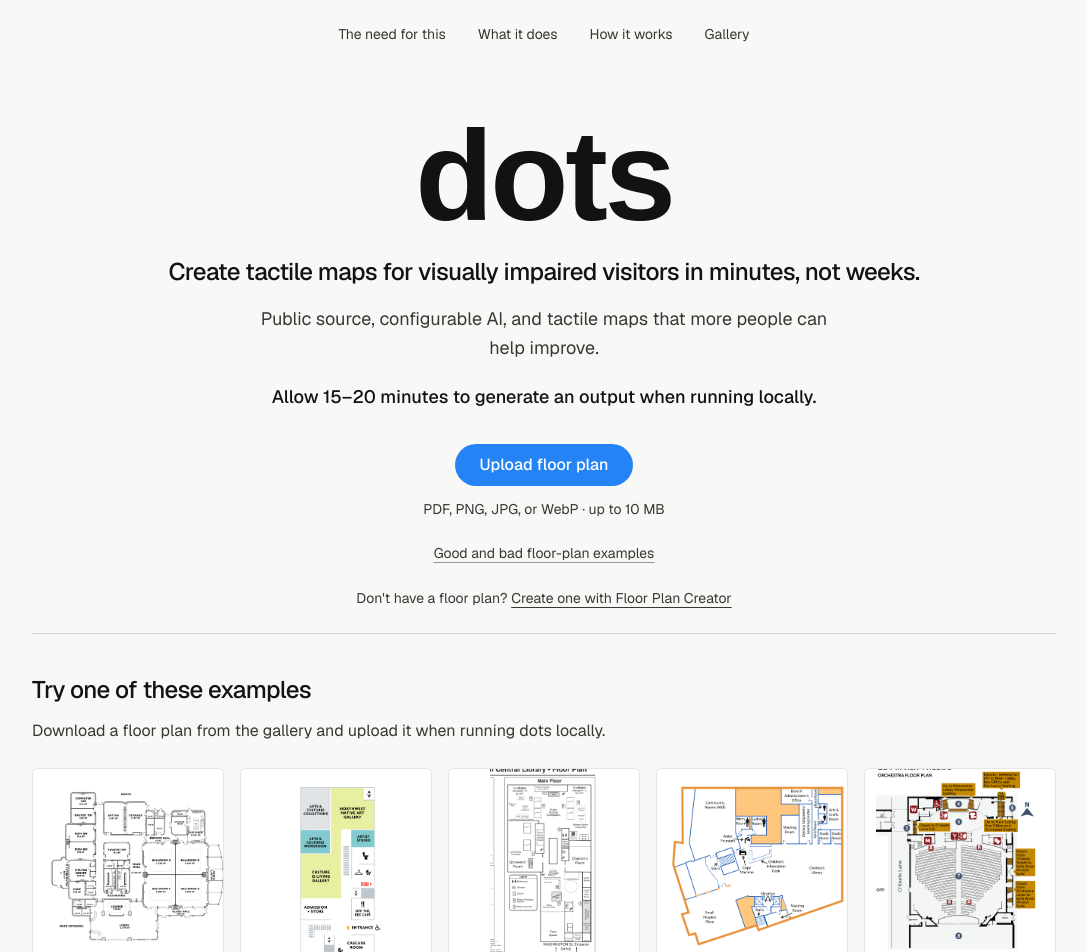
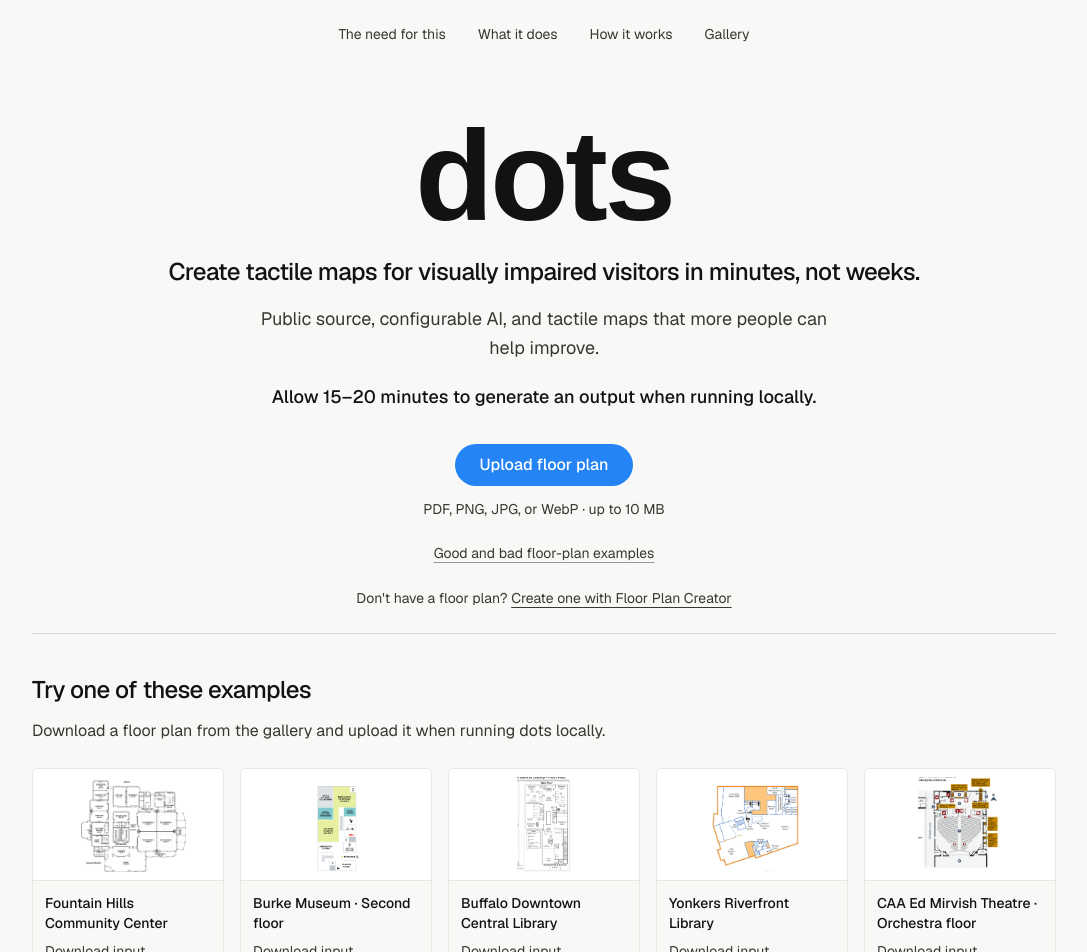
Before and after one commit to snowsadh/dots, a Next.js app in the folder apps/web/: page / in a window 1280 px wide. Shown: the top 952 px of the page, without its empty margins (96-1183 px from the left). Built offline with nearby package versions, Linux system fonts and the light colour scheme; no server answers; a web font is replaced by a local one.

Commit message:
Reduce landing demo thumbnail height

```diff
--- a/apps/web/src/components/landing/landing-demos.tsx
+++ b/apps/web/src/components/landing/landing-demos.tsx
@@ -19,7 +19,7 @@ export function LandingDemos() {
               {/* eslint-disable-next-line @next/next/no-img-element -- static gallery asset */}
               <img
                 alt={`${entry.title} — ${galleryContent.sourceLabel}`}
-                className="aspect-square w-full border-b bg-white object-contain"
+                className="h-28 w-full border-b bg-white object-contain p-2"
                 loading="lazy"
                 src={entry.source}
               />
```
